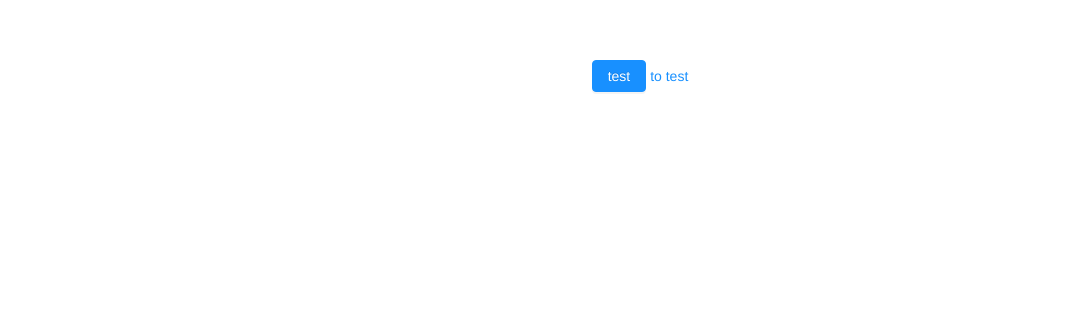
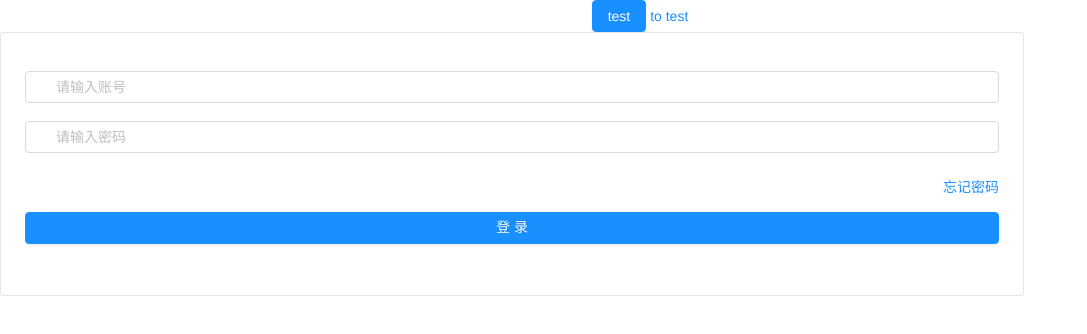
Before and after one commit to qingzhou71/vuedemo, a Vue app: page /#/ in a window 1280 px wide. Shown: the top 334 px of the page, without its empty margins (0-1087 px from the left). Built offline with nearby package versions, Linux system fonts and the light colour scheme.

Commit message:
简单的demo (#1)

```diff
--- a/src/App.vue
+++ b/src/App.vue
@@ -4,6 +4,7 @@
     <router-view/>
   </div>
 </template>
+
 
 <script>
 export default {
@@ -18,6 +19,5 @@ export default {
   -moz-osx-font-smoothing: grayscale;
   text-align: center;
   color: #2c3e50;
-  margin-top: 60px;
 }
 </style>
--- /dev/null
+++ b/src/components/drawer.vue
@@ -0,0 +1,71 @@
+<template>
+  <div class="drawer">
+   <a-button class='drawer-fold' @click="showDrawer">
+      <a-icon type="menu-fold" />
+    </a-button>
+    <a-drawer
+      title="Basic Drawer"
+      placement="left"
+      width='30%'
+      @close="onClose"
+      :visible="visible"
+    >
+      <a-button
+      @click="navigate"
+      >校园导航</a-button>
+      <a-button
+      @click="performance"
+      >成绩查询</a-button>
+      <a-button
+      @click="graduate"
+      >离校管理</a-button>
+    </a-drawer>
+  </div>
+</template>
+
+
+
+
+
+<script>
+export default {
+  name: 'drawer',
+  data () {
+    return {
+      msg: '这里应该是抽屉的组件',
+      test:'！！！',
+      visible:false
+    }
+  },
+  methods : {
+      showDrawer() {
+      this.visible = true
+    },
+    onClose() {
+      this.visible = false
+    },
+    navigate(){
+      this.$router.push({path: '/navigate'});
+    },
+    performance(){
+      this.$router.push({path: '/performance'});
+    },
+    graduate(){
+      this.$router.push({path: '/graduate'});
+    }
+  }
+
+}
+</script>
+
+<style>
+.drawer{
+  position: relative;
+  width:100%;
+}
+.drawer-fold{
+  position: absolute;
+  top:10px;
+  left:7px;
+}
+</style>
--- a/src/containers/login.vue
+++ b/src/containers/login.vue
@@ -1,15 +1,70 @@
 <template>
   <div class="hello">
-
    <a-button type='primary'>test</a-button>
    <router-link to='/register'> to test</router-link>
+   <a-card>
+    <a-form
+    id="components-form-demo-normal-login"
+    :form="form"
+    class="login-form"
+    @submit="handleSubmit"
+  >
+    <a-form-item class="login-form-item">
+      <a-input
+        v-decorator="[
+          'userName',
+          { rules: [{ required: true, message: '你还没有输入账号!' }] }
+        ]"
+        placeholder="请输入账号"
+      >
+        <a-icon
+          slot="prefix"
+          type="user"
+          style="color: rgba(0,0,0,.25)"
+        />
+      </a-input>
+    </a-form-item>
+    <a-form-item class="login-form-item">
+      <a-input
+        v-decorator="[
+          'password',
+          { rules: [{ required: true, message: '你还没有输入密码!' }] }
+        ]"
+        type="password"
+        placeholder="请输入密码"
+      >
+        <a-icon
+          slot="prefix"
+          type="lock"
+          style="color: rgba(0,0,0,.25)"
+        />
+      </a-input>
+    </a-form-item>
+    <a-form-item>
+      <a
+        class="login-form-forgot"
+        href=""
+      >
+        忘记密码
+      </a>
+      <a-button
+        type="primary"
+        html-type="submit"
+        class="login-form-button"
+      >
+        登录
+      </a-button>
+    </a-form-item>
+  </a-form>
+   </a-card>
   </div>
 </template>
 
 <script>
-
-
 export default {
+  beforeCreate () {
+    this.form = this.$form.createForm(this);
+  },
   name: 'login',
   data () {
     return {
@@ -17,8 +72,41 @@ export default {
       test:'i will'
     }
   },
-  method:{
-
+  methods:{
+     handleSubmit (e) {
+      e.preventDefault();
+      this.form.validateFields((err, values) => {
+        if (!err) {
+          console.log('Received values of form: ', values);
+          this.$router.push({path: '/register'});
+        }
+      });
+    },
   }
 }
 </script>
+
+<style>
+.hello{
+width: 100%;
+}
+#components-form-demo-normal-login .login-form {
+  max-width: 300px;
+}
+#components-form-demo-normal-login .login-form-item {
+  width: 100%;
+  margin: 10px 0;
+}
+#components-form-demo-normal-login .login-form-forgot {
+  display: block;
+  float: right;
+}
+#components-form-demo-normal-login .login-form-button {
+  width: 100%;
+}
+.ant-card-bordered{
+  border: none;
+  width: 80%;
+  margin: 0 auto;
+}
+</style>
--- a/src/containers/register.vue
+++ b/src/containers/register.vue
@@ -1,76 +1,6 @@
 <template>
   <div class="test">
-   {{msg}}
-   <p>{{test}}</p>
-   <p>{{num>6?'hahah':'emmm'}}{{num}}</p>
-   <button v-on:click="addnum">click here</button>
-   <a-form
-    id="components-form-demo-normal-login"
-    :form="form"
-    class="login-form"
-    @submit="handleSubmit"
-  >
-    <a-form-item>
-      <a-input
-        v-decorator="[
-          'userName',
-          { rules: [{ required: true, message: 'Please input your username!' }] }
-        ]"
-        placeholder="Username"
-      >
-        <a-icon
-          slot="prefix"
-          type="user"
-          style="color: rgba(0,0,0,.25)"
-        />
-      </a-input>
-    </a-form-item>
-    <a-form-item>
-      <a-input
-        v-decorator="[
-          'password',
-          { rules: [{ required: true, message: 'Please input your Password!' }] }
-        ]"
-        type="password"
-        placeholder="Password"
-      >
-        <a-icon
-          slot="prefix"
-          type="lock"
-          style="color: rgba(0,0,0,.25)"
-        />
-      </a-input>
-    </a-form-item>
-    <a-form-item>
-      <a-checkbox
-        v-decorator="[
-          'remember',
-          {
-            valuePropName: 'checked',
-            initialValue: true,
-          }
-        ]"
-      >
-        Remember me
-      </a-checkbox>
-      <a
-        class="login-form-forgot"
-        href=""
-      >
-        Forgot password
-      </a>
-      <a-button
-        type="primary"
-        html-type="submit"
-        class="login-form-button"
-      >
-        Log in
-      </a-button>
-      Or <a href="">
-        register now!
-      </a>
-    </a-form-item>
-  </a-form>
+  <drawer></drawer>
   </div>
 </template>
 
@@ -79,10 +9,8 @@
 
 
 <script>
+import drawer from '@/components/drawer';
 export default {
-  beforeCreate () {
-    this.form = this.$form.createForm(this);
-  },
   name: 'test',
   data () {
     return {
@@ -91,30 +19,13 @@ export default {
       num:5
     }
   },
+  components:{drawer},
   methods : {
       addnum :function(){
           this.$router.push({path: '/navigate'});
       },
-      handleSubmit (e) {
-      e.preventDefault();
-      this.form.validateFields((err, values) => {
-        if (!err) {
-          console.log('Received values of form: ', values);
-        }
-      });
-    },
+
   }
 
 }
 </script>
-<style>
-#components-form-demo-normal-login .login-form {
-  max-width: 300px;
-}
-#components-form-demo-normal-login .login-form-forgot {
-  float: right;
-}
-#components-form-demo-normal-login .login-form-button {
-  width: 100%;
-}
-</style>
--- a/src/main.js
+++ b/src/main.js
@@ -3,7 +3,7 @@
 import Vue from 'vue'
 import App from './App'
 import router from './router'
-import {Button,Form,Checkbox,Input,Icon} from 'ant-design-vue'
+import {Button,Form,Checkbox,Input,Icon,Card,Drawer} from 'ant-design-vue'
 import 'ant-design-vue/dist/antd.css'
 
 Vue.config.productionTip = false
@@ -12,6 +12,8 @@ Vue.use(Form);
 Vue.use(Checkbox);
 Vue.use(Input);
 Vue.use(Icon);
+Vue.use(Card);
+Vue.use(Drawer);
 /* eslint-disable no-new */
 new Vue({
   el: '#app',
```
